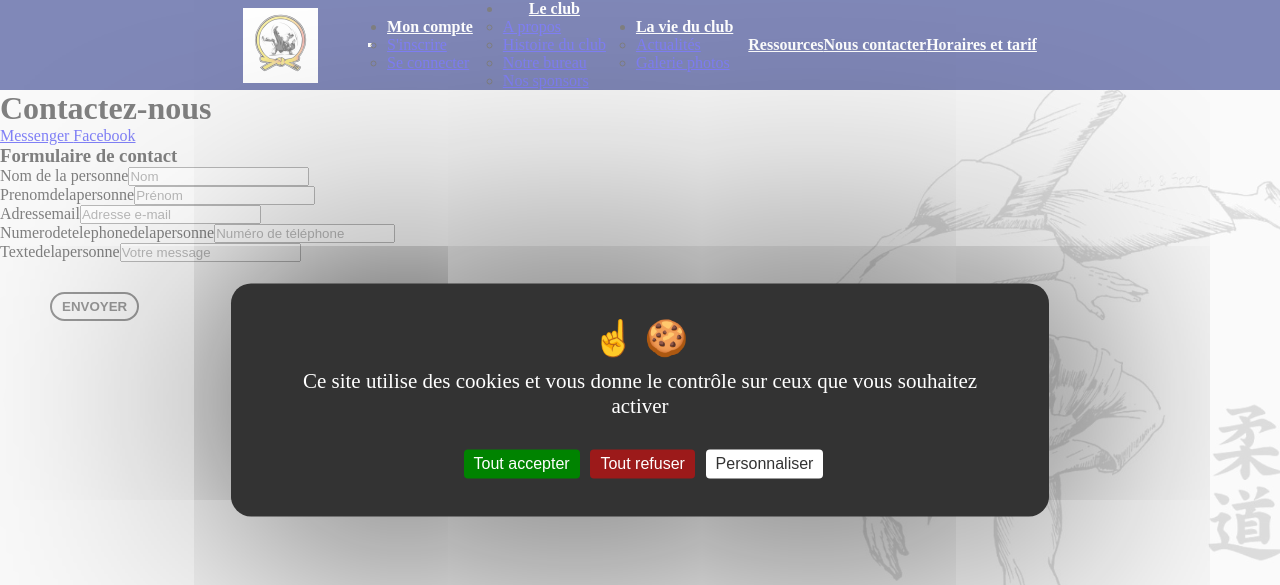
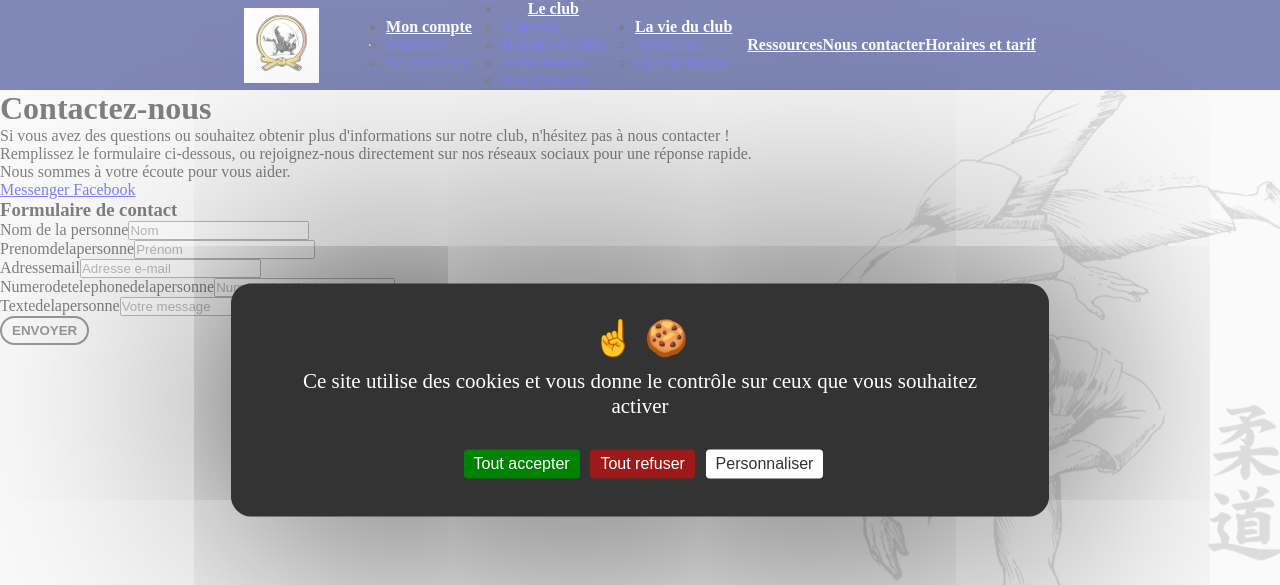
Before and after one commit to AxelCArette/judo, a Symfony app: template templates/contact/index.html.twig in a window 1280 px wide. Shown: the top 585 px of the page. Run offline with Twig, Linux system fonts and the light colour scheme; the template is opened without the code that fills it, so the values that code supplies are empty; form fields are guessed from the names that the template uses; style sheets or scripts are compiled from the project's sources; some libraries are stand-ins or nearby versions.

Commit message:
finitions

```diff
--- a/assets/styles/app.css
+++ b/assets/styles/app.css
@@ -2,7 +2,6 @@
     margin: 0;
     padding: 0;
 }
-
 
 .roboto-thin {
     font-family: "Roboto", sans-serif;
@@ -78,38 +77,45 @@
 
 .navbar-custom,
 .navbar-nav {
-    background-color: #001070 ;
+    background-color: #001070;
 }
+
 .navbar-custom {
     display: flex;
-				justify-content: center; /* Centre horizontalement */
-				align-items: center; /* Centre verticalement */
+    justify-content: center;
+    /* Centre horizontalement */
+    align-items: center;
+    /* Centre verticalement */
 }
 
 .navbar-nav {
     display: flex;
-				justify-content: center; /* Centre horizontalement */
-				align-items: center; /* Centre verticalement */
+    justify-content: center;
+    /* Centre horizontalement */
+    align-items: center;
+    /* Centre verticalement */
 }
 
 .navbar-brand {
-				margin-right: 50px; /* Ajouter un espacement entre l'image et les éléments du menu */
+    margin-right: 50px;
+    /* Ajouter un espacement entre l'image et les éléments du menu */
 }
 
 .nav-item {
-				margin: 0 15px; /* Ajouter un espacement entre les éléments du menu */
+    margin: 0 15px;
+    /* Ajouter un espacement entre les éléments du menu */
 }
 
-			/* Optionnel: ajuster la taille de l'image pour un meilleur alignement */
 .navbar-brand img {
-				width: 75px;
     height: 75px;
 }
+
 .profil-photo {
     position: relative;
     width: 100%;
     height: auto;
-                perspective: 1000px; /* Perspective pour effet 3D */
+    perspective: 1000px;
+    /* Perspective pour effet 3D */
     display: flex;
     justify-content: center;
     align-items: center;
@@ -118,8 +124,10 @@
 /* Photo reculée */
 .profil-photo img {
     width: 80%;
-                transform: translateZ(-200px); /* Photo reculée en arrière-plan */
-                box-shadow: inset 0px 0px 50px rgba(0, 0, 0, 0.5); /* Ombre interne pour effet de profondeur */
+    transform: translateZ(-200px);
+    /* Photo reculée en arrière-plan */
+    box-shadow: inset 0px 0px 50px rgba(0, 0, 0, 0.5);
+    /* Ombre interne pour effet de profondeur */
     border-radius: 10px;
     transition: transform 0.5s ease, box-shadow 0.5s ease;
 }
@@ -157,28 +165,38 @@
 
 /* Interaction : photo remonte légèrement */
 .profil-photo:hover img {
-                transform: translateZ(-100px); /* La photo avance un peu */
+    transform: translateZ(-100px);
+    /* La photo avance un peu */
     box-shadow: 0px 10px 30px rgba(0, 0, 0, 0.4);
 }
 
 
 .profil-card {
 
-    width: 500px; /* Largeur fixée */
-    height: 700px; /* Hauteur augmentée pour rendre la carte plus haute */
-    padding: 40px; /* Augmenter l'espacement intérieur pour l'adapter à la nouvelle hauteur */
-    border-radius: 15px; /* Coins arrondis */
-    color: black; /* Texte en noir */
+    width: 500px;
+    /* Largeur fixée */
+    height: 700px;
+    /* Hauteur augmentée pour rendre la carte plus haute */
+    padding: 40px;
+    /* Augmenter l'espacement intérieur pour l'adapter à la nouvelle hauteur */
+    border-radius: 15px;
+    /* Coins arrondis */
+    color: black;
+    /* Texte en noir */
     overflow: hidden;
-    background-size: 200% 200%; /* Taille du fond ajustée pour le mouvement circulaire */
-    animation: gradientMove 40s ease-in-out infinite; /* Animation du mouvement du dégradé plus lente */
+    background-size: 200% 200%;
+    /* Taille du fond ajustée pour le mouvement circulaire */
+    animation: gradientMove 40s ease-in-out infinite;
+    /* Animation du mouvement du dégradé plus lente */
     box-shadow: 0px 4px 10px rgba(0, 0, 0, 0.2);
 }
+
 .profil-description,
 .profil-grade,
 .profil-card h3 {
-    border-radius:15px;
+    border-radius: 15px;
 }
+
 .hidden {
     display: none !important;
 }
@@ -190,18 +208,22 @@
         background-position: 100% 100%;
         background-color: #fbc02d;
     }
+
     25% {
         background-position: 200% 0%;
         background-color: #ff5722;
     }
+
     50% {
         background-position: 300% 100%;
         background-color: #388e3c;
     }
+
     75% {
         background-position: 400% 0%;
         background-color: #2196f3;
     }
+
     100% {
         background-position: 500% 100%;
         background-color: #fbc02d;
@@ -269,8 +291,10 @@
 
 .profil-card.Marron {
     background: linear-gradient(45deg, #ff4101, #6b2f2f, #a95b41, #170f0c);
-    background-size: 300% 300%; /* Augmente la taille du fond pour accentuer le mouvement de l'animation */
-    animation: gradientMove 6s ease infinite; /* Animation plus rapide pour accentuer l'effet */
+    background-size: 300% 300%;
+    /* Augmente la taille du fond pour accentuer le mouvement de l'animation */
+    animation: gradientMove 6s ease infinite;
+    /* Animation plus rapide pour accentuer l'effet */
 }
 
 .profil-card.Noire1erdan {
@@ -317,12 +341,13 @@
 
 .profil-info {
     margin-top: 15px;
-    text-align: center; /* Alignement du texte de la description */
+    text-align: center;
+    /* Alignement du texte de la description */
 }
 
 .profil-name {
     font-size: 30px;
-    background: linear-gradient( #f0f0f0, #CBCBCB);
+    background: linear-gradient(#f0f0f0, #CBCBCB);
     box-shadow: 0px 4px 6px rgba(0, 0, 0, 0.5);
     padding: 5px 10px;
     border-radius: 5px;
@@ -332,9 +357,11 @@
 }
 
 .profil-description {
-    font-size: 16px; /* Taille du texte un peu plus grande */
+    font-size: 16px;
+    /* Taille du texte un peu plus grande */
     margin-top: 10px;
-    color: black; /* Texte en noir */
+    color: black;
+    /* Texte en noir */
     text-align: center;
 }
 
@@ -354,14 +381,17 @@
 
 .profil-card {
     position: relative;
-    width: 500px; /* Largeur fixée */
-    height: 700px; /* Hauteur augmentée */
+    width: 500px;
+    /* Largeur fixée */
+    height: 700px;
+    /* Hauteur augmentée */
     padding: 40px;
     border-radius: 15px;
     color: black;
     overflow: hidden;
     box-shadow: 0px 4px 10px rgba(0, 0, 0, 0.2);
-    background: linear-gradient(45deg, rgba(255, 255, 255, 0.3), rgba(255, 255, 255, 0.3)); /* Gradient de fond avec transparence */
+    background: linear-gradient(45deg, rgba(255, 255, 255, 0.3), rgba(255, 255, 255, 0.3));
+    /* Gradient de fond avec transparence */
 }
 
 /* Image de profil */
@@ -372,22 +402,31 @@
     position: relative;
     margin-top: 15px;
     padding: 15px;
-    background: rgba(255, 255, 255, 0.5); /* Fond semi-transparent pour l'effet flou */
+    background: rgba(255, 255, 255, 0.5);
+    /* Fond semi-transparent pour l'effet flou */
     border-radius: 10px;
-    backdrop-filter: blur(5px); /* Flou du fond */
+    backdrop-filter: blur(5px);
+    /* Flou du fond */
     box-shadow: 0px 4px 10px rgba(0, 0, 0, 0.1);
 }
 
 .profil-grade {
-    font-size: 20px; /* Plus grand pour le nom */
-    background: linear-gradient( #f0f0f0, #CBCBCB);
-    padding: 5px 10px; /* Ajuste l'espacement autour du texte */
-    border-radius: 5px; /* Coins arrondis pour un effet esthétique */
+    font-size: 20px;
+    /* Plus grand pour le nom */
+    background: linear-gradient(#f0f0f0, #CBCBCB);
+    padding: 5px 10px;
+    /* Ajuste l'espacement autour du texte */
+    border-radius: 5px;
+    /* Coins arrondis pour un effet esthétique */
     text-align: center;
-    color: black; /* Couleur du texte */
-    font-weight: bold; /* Style en gras */
-    box-shadow: 0px 4px 6px rgba(0, 0, 0, 0.1); /* Ombre subtile */
+    color: black;
+    /* Couleur du texte */
+    font-weight: bold;
+    /* Style en gras */
+    box-shadow: 0px 4px 6px rgba(0, 0, 0, 0.1);
+    /* Ombre subtile */
 }
+
 .profil-description {
     font-size: 16px;
     color: black;
@@ -400,20 +439,15 @@
     border-radius: 10px;
     background-color: #fafafa;
 }
-
 .profil-update-section .form-row {
     margin-bottom: 15px;
 }
-
-
-
-input.form-control:focus, select.form-control:focus {
+input.form-control:focus,
+select.form-control:focus {
     border-color: #007bff;
     box-shadow: 0 0 0 0.25rem rgba(38, 143, 255, 0.5);
 }
 
-
-/* Styles globaux */
 .page-title {
     text-align: center;
     font-size: 2.5rem;
@@ -451,10 +485,12 @@ input.form-control:focus, select.form-control:focus {
     color: #2196f3;
     margin-bottom: 10px;
 }
+
 .profil-container {
     margin-right: 5px;
     flex-direction: column;
-    gap: 30px; /* Espace vertical entre les éléments */
+    gap: 30px;
+    /* Espace vertical entre les éléments */
 }
 
 /* Logo du sponsor */
@@ -494,13 +530,15 @@ input.form-control:focus, select.form-control:focus {
     color: #888;
     font-size: 1.2rem;
 }
+
 .main-link {
     color: white !important;
 }
 
 .banner-image {
     width: 100%;
-    object-fit: cover; /* Recouvre la zone en ajustant le contenu */
+    object-fit: cover;
+    /* Recouvre la zone en ajustant le contenu */
 }
 
 /* Styles généraux des sections */
@@ -511,7 +549,9 @@ input.form-control:focus, select.form-control:focus {
     gap: 30px;
 }
 
-.activities, .club-values, .coach {
+.activities,
+.club-values,
+.coach {
     display: flex;
     align-items: center;
     gap: 30px;
@@ -519,14 +559,18 @@ input.form-control:focus, select.form-control:focus {
 }
 
 /* Contenu texte dans chaque section */
-.activities-content, .club-values-content, .coach-content {
+.activities-content,
+.club-values-content,
+.coach-content {
     font-size: 1.1rem;
     line-height: 1.6;
     max-width: 500px;
 }
 
 /* Images des sections */
-.activity-image, .club-image, .coach-image {
+.activity-image,
+.club-image,
+.coach-image {
     flex: 1;
     max-width: 500px;
     height: auto;
@@ -534,7 +578,9 @@ input.form-control:focus, select.form-control:focus {
 }
 
 /* Ajouter des animations AOS si nécessaire */
-[data-aos="fade-left"], [data-aos="fade-right"], [data-aos="fade-down"] {
+[data-aos="fade-left"],
+[data-aos="fade-right"],
+[data-aos="fade-down"] {
     opacity: 0;
     transition: opacity 0.5s ease-in-out;
 }
@@ -542,6 +588,7 @@ input.form-control:focus, select.form-control:focus {
 [data-aos].aos-animate {
     opacity: 1;
 }
+
 .fondbanniere {
 
     background-size: cover;
@@ -549,56 +596,60 @@ input.form-control:focus, select.form-control:focus {
     background-repeat: no-repeat;
     width: 100%;
 }
+
 .rounded-background {
     background-color: white;
     border-radius: 15px;
     padding: 20px;
     box-shadow: 0 4px 8px rgba(0, 0, 0, 0.1);
 }
+
 .privacy-policy {
     max-width: 800px;
     margin: 0 auto;
     padding: 20px;
-    background-color: #f9f9f9; /* Fond doux pour le conteneur */
+    background-color: #f9f9f9;
+    /* Fond doux pour le conteneur */
     border-radius: 8px;
     box-shadow: 0 4px 10px rgba(0, 0, 0, 0.1);
 }
 
 .privacy-policy h1 {
-    color: #2b3a42; /* Couleur d'accentuation pour le titre principal */
+    color: #2b3a42;
+    /* Couleur d'accentuation pour le titre principal */
     font-size: 2rem;
     text-align: center;
     margin-bottom: 1em;
 }
 
 .privacy-policy h2 {
-    color: #4a6572; /* Couleur subtile pour les sous-titres */
+    color: #4a6572;
+    /* Couleur subtile pour les sous-titres */
     font-size: 1.5rem;
     margin-top: 1.5em;
     margin-bottom: 0.5em;
-    border-left: 4px solid #2b3a42; /* Barre à gauche pour accentuer les sections */
+    border-left: 4px solid #2b3a42;
+    /* Barre à gauche pour accentuer les sections */
     padding-left: 10px;
 }
 
 .privacy-policy p {
     margin-bottom: 1em;
 }
-
 .privacy-policy ul {
     list-style-type: none;
     padding-left: 0;
     margin-bottom: 1.5em;
 }
-
 .privacy-policy ul li {
     padding-left: 20px;
     position: relative;
     margin-bottom: 0.8em;
 }
-
 .privacy-policy ul li::before {
     content: '•';
-    color: #2b3a42; /* Couleur d'accentuation pour les puces */
+    color: #2b3a42;
+    /* Couleur d'accentuation pour les puces */
     position: absolute;
     left: 0;
 }
@@ -610,6 +661,7 @@ input.form-control:focus, select.form-control:focus {
 .privacy-policy main {
     padding: 20px;
 }
+
 .custom-btn {
     background-color: #f4f4f4;
     color: #333;
@@ -624,11 +676,10 @@ input.form-control:focus, select.form-control:focus {
 
 .custom-btn:hover {
     background-color: #333;
-    color:black;
+    color: black;
     border-color: #333;
     box-shadow: 0 4px 8px rgba(0, 0, 0, 0.2);
 }
-
 .custom-btn01 {
     background-color: #f4f4f4;
     color: red;
@@ -640,7 +691,6 @@ input.form-control:focus, select.form-control:focus {
     transition: all 0.3s ease;
     text-decoration: none;
 }
-
 .custom-btn02 {
     background-color: #f4f4f4;
     color: purple;
@@ -652,31 +702,25 @@ input.form-control:focus, select.form-control:focus {
     transition: all 0.3s ease;
     text-decoration: none;
 }
-
 .custom-btn:hover {
     background-color: #333;
-    color:white;
+    color: white;
     border-color: #333;
     box-shadow: 0 4px 8px rgba(0, 0, 0, 0.2);
 }
-
-
 .modal-backdrop.show {
-    backdrop-filter: blur(100px); /* Blurre le fond */
-    background-color: rgba(0, 0, 0, 0.7); /* Fond noir semi-transparent */
+    backdrop-filter: blur(100px);
+    background-color: rgba(0, 0, 0, 0.7);
 }
-
 .carousel-item img {
     transition: transform 0.3s ease-in-out;
 }
-
 .carousel-inner img {
-    object-fit: contain; /* Garder l'image dans le carrousel sans déformation */
+    object-fit: contain;
 }
 .navbar-toggler {
-
-    border: 2px solid #fff; /* Modifier la bordure */
+    border: 1px solid #fff;
 }
 .navbar-toggler-icon {
-    background-color: #fff; /* Changer la couleur de l'icône */
+    background-color: #fff;
 }
--- a/templates/actualites/index.html.twig
+++ b/templates/actualites/index.html.twig
@@ -23,6 +23,9 @@
 {% block body %}
 	<div class="container mt-5">
 		<h1 class="text-center mb-4" data-aos="fade-down">Actualités</h1>
+		<p class="text-center mb-5" data-aos="fade-up" data-aos-duration="1200">
+			Retrouvez ici toutes les dernières actualités du Judo Club d'Isbergues : <br> Événements à venir, résultats des compétitions, nouvelles du club et bien plus encore !
+		</p>
 
 		{% if actualites is not empty %}
 			<div class="row">
--- a/templates/album_photos/index.html.twig
+++ b/templates/album_photos/index.html.twig
@@ -20,7 +20,10 @@
 
 {% block body %}
     <div class="container mt-5">
-        <h1 class="text-center mb-4" data-aos="fade-down">Albums publiés</h1>
+        <h1 class="text-center mb-4" data-aos="fade-down">Nos albums photos</h1>
+        <p class="text-center mb-5" data-aos="fade-up" data-aos-duration="1200">
+    Plongez dans l'univers du Judo Club d'Isbergues à travers nos albums photos ! Découvrez les moments forts des compétitions, des événements et des entraînements. <br> Chaque album est une fenêtre sur l'histoire et l'évolution de notre club. <br> Cliquez sur un album pour explorer toutes les images et revivre ces instants inoubliables.
+</p>
 
         {% if albums is not empty %}
             <div class="row">
--- a/templates/contact/index.html.twig
+++ b/templates/contact/index.html.twig
@@ -15,12 +15,16 @@
 <meta name="twitter:image" content="{{ asset('asset/img/logo.jpg') }}">
 {% endblock %}
 
-
 {% block title %}Contactez-nous | Judo Club d'Isbergues{% endblock %}
 
 {% block body %}
 <div class="container my-5" data-aos="fade-up">
     <h1 class="mb-4 text-center" data-aos="fade-down">Contactez-nous</h1>
+    <p class="text-center mb-4" data-aos="fade-up" data-aos-duration="1000">
+        Si vous avez des questions ou souhaitez obtenir plus d'informations sur notre club, n'hésitez pas à nous contacter ! <br>
+        Remplissez le formulaire ci-dessous, ou rejoignez-nous directement sur nos réseaux sociaux pour une réponse rapide. <br>
+        Nous sommes à votre écoute pour vous aider.
+    </p>
 
     {% if app.session.flashBag.has('success') %}
         <div class="alert alert-success alert-dismissible fade show" role="alert" data-aos="zoom-in">
@@ -61,7 +65,9 @@
                     <div class="mb-3" data-aos="zoom-in" data-aos-delay="900">
                         {{ form_row(form.textedelapersonne, {'attr': {'class': 'form-control', 'placeholder': 'Votre message'}}) }}
                     </div>
-                    <button type="submit" class="profil-update-section  btn btn-light custom-btn" data-aos="fade-up" data-aos-delay="1000">Envoyer</button>
+                    <div class="mb-3 text-center">
+                        <button type="submit" class="btn btn-light custom-btn">Envoyer</button>
+                    </div>
                     {{ form_end(form) }}
                 </div>
             </div>
--- a/templates/notre_bureau/index.html.twig
+++ b/templates/notre_bureau/index.html.twig
@@ -16,11 +16,13 @@
 {% endblock %}
 
 
-{% block title %}Le Bureau | Judo Club D'isbergues
-{% endblock %}
+{% block title %}Le Bureau | Judo Club D'isbergues {% endblock %}
 {% block body %}
 	<div class="container mt-5">
 		<h2 class="text-center mb-4">Notre Bureau</h2>
+		 <p class="text-center mb-4" data-aos="fade-up" data-aos-duration="1200">
+        Découvrez les personnes qui s'investissent quotidiennement pour faire vivre le Judo Club d'Isbergues. <br> Du président au photographe en passant par le développeur web, chaque membre joue un rôle essentiel pour guider, soutenir et promouvoir notre club.
+    </p>
 		<div class="row justify-content-center">
 			<!-- Carte Président -->
 			<div class="col-md-4 mb-4" data-aos="fade-up" data-aos-duration="1000">
--- a/templates/ressource/index.html.twig
+++ b/templates/ressource/index.html.twig
@@ -19,6 +19,10 @@
 
 {% block body %}
     <h1 class="page-title text-center mb-5" data-aos="fade-up" data-aos-duration="1000">Ressources</h1>
+    <p class="text-center mb-5" data-aos="fade-up" data-aos-duration="1200">
+    Explorez une sélection de ressources pédagogiques pour les membres du Judo Club d'Isbergues. <br> Chaque ressource est organisée par grade, offrant des outils et des vidéos adaptés à votre niveau. <br> Que vous soyez débutant ou avancé, vous trouverez du contenu pour vous aider à progresser dans votre pratique du judo. <br> Cliquez sur les liens pour accéder aux vidéos et aux documents associés.
+</p>
+
 
     {% if ressourcesParGrade is empty %}
         <p class="text-center" data-aos="fade-up" data-aos-duration="1000">Aucune ressource disponible.</p>
--- a/templates/security/login.html.twig
+++ b/templates/security/login.html.twig
@@ -21,7 +21,9 @@
 {% block body %}
 <div class="container mt-5" data-aos="fade-up" data-aos-duration="1000">
     <h1 class="h3 mb-3 font-weight-normal text-center" data-aos="fade-down" data-aos-duration="1500">Connexion</h1>
-
+<p class="text-center lead" data-aos="fade-up" data-aos-duration="1200">
+    Connectez-vous pour accéder à votre espace personnel, suivre vos performances et rester informé des actualités du judo club d'Isbergues !
+</p>
     {% if error %}
         <div class="alert alert-danger" data-aos="fade-in" data-aos-duration="1000">
             {{ error.messageKey|trans(error.messageData, 'security') }}
--- a/templates/sponsors/index.html.twig
+++ b/templates/sponsors/index.html.twig
@@ -19,7 +19,10 @@
 
 {% block body %}
     <h1 class="page-title">Nos Sponsors</h1>
-    <p class="text-align:center">Ici vous retrouvez nos sponsorts.</p>
+       <p class="text-center mb-4" data-aos="fade-up" data-aos-duration="1200">
+        Un grand merci à nos précieux partenaires qui soutiennent le Judo Club d'Isbergues. <br>
+         Découvrez leurs contributions et visitez leurs sites pour en savoir plus sur leurs activités.
+    </p>
 
     <div class="sponsors-list">
         {% for sponsor in sponsors %}
```
Also changed, not shown: templates/histoire_duclub/index.html.twig (+7 -2 lines), templates/horaire_et_tarif/index.html.twig (+9 -1 lines), templates/inscription/index.html.twig (+10 -2 lines). Lines whose indentation alone changed are shown as unchanged.
